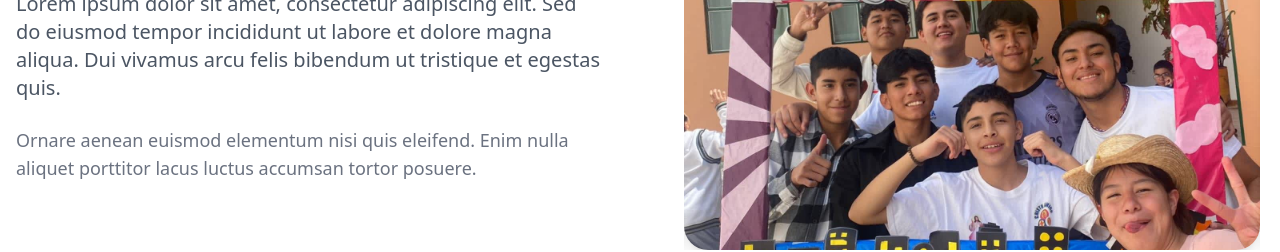
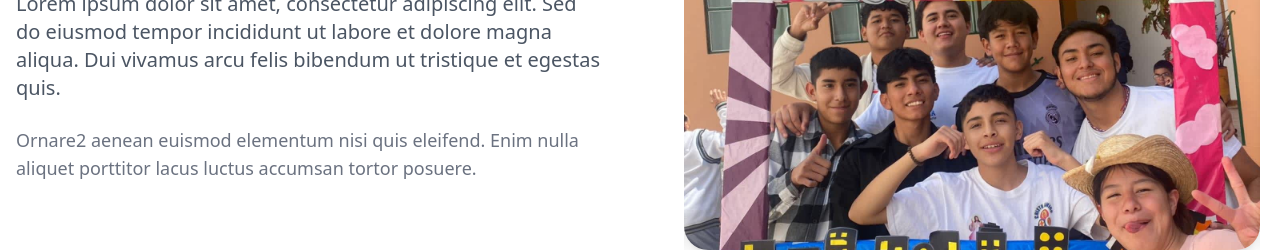
Before and after one commit to rafarico30/templo-misericordia, a React (Create React App) app: page /cristoAmigo in a window 1280 px wide. Shown: the part 1140-1392 px from the top of the page. Built offline with nearby package versions, Linux system fonts and the light colour scheme.

Commit message:
Commit de prueba

```diff
--- a/src/components/grupos/cristoAmigo.jsx
+++ b/src/components/grupos/cristoAmigo.jsx
@@ -116,7 +116,7 @@ const sliderSettings = {
                   Lorem ipsum dolor sit amet, consectetur adipiscing elit. Sed do eiusmod tempor incididunt ut labore et dolore magna aliqua. Dui vivamus arcu felis bibendum ut tristique et egestas quis.
                 </p>
                 <p className="text-lg text-gray-500">
-                  Ornare aenean euismod elementum nisi quis eleifend. Enim nulla aliquet porttitor lacus luctus accumsan tortor posuere.
+                  Ornare2 aenean euismod elementum nisi quis eleifend. Enim nulla aliquet porttitor lacus luctus accumsan tortor posuere.
                 </p>
               </motion.div>
               <motion.div
```
